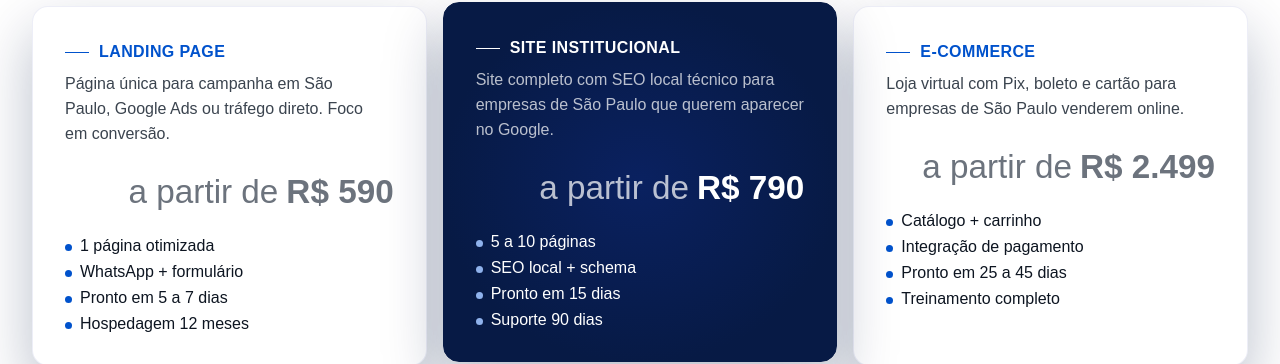
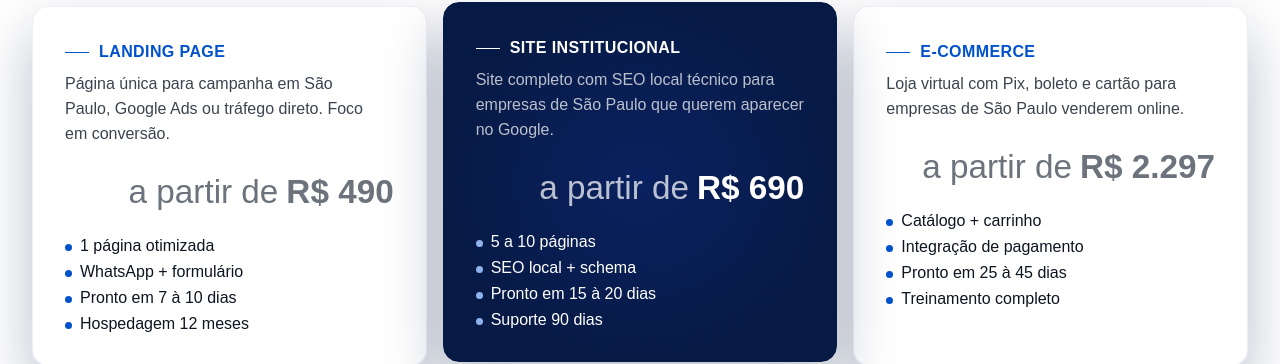
Before and after one commit to robsonsvicero/robson-svicero, a React (Vite) app: page /planos in a window 1280 px wide. Shown: the part 1298-1662 px from the top of the page. Built offline with nearby package versions, Linux system fonts and the light colour scheme; no server answers; a web font is replaced by a local one.

Commit message:
Ajustes em planos

```diff
--- a/src/pages/Planos/Planos.jsx
+++ b/src/pages/Planos/Planos.jsx
@@ -32,11 +32,11 @@ const plans = [
     name: "Landing Page",
     focus: "LANDING PAGE",
     tone: "Página única para campanha em São Paulo, Google Ads ou tráfego direto. Foco em conversão.",
-    price: "590",
+    price: "490",
     bullets: [
       "1 página otimizada",
       "WhatsApp + formulário",
-      "Pronto em 5 a 7 dias",
+      "Pronto em 7 à 10 dias",
       "Hospedagem 12 meses",
     ],
   },
@@ -45,11 +45,11 @@ const plans = [
     name: "Site Institucional",
     focus: "SITE INSTITUCIONAL",
     tone: "Site completo com SEO local técnico para empresas de São Paulo que querem aparecer no Google.",
-    price: "790",
+    price: "690",
     bullets: [
       "5 a 10 páginas",
       "SEO local + schema",
-      "Pronto em 15 dias",
+      "Pronto em 15 à 20 dias",
       "Suporte 90 dias",
     ],
     featured: true,
@@ -59,11 +59,11 @@ const plans = [
     name: "E-commerce",
     focus: "E-COMMERCE",
     tone: "Loja virtual com Pix, boleto e cartão para empresas de São Paulo venderem online.",
-    price: "2.499",
+    price: "2.297",
     bullets: [
       "Catálogo + carrinho",
       "Integração de pagamento",
-      "Pronto em 25 a 45 dias",
+      "Pronto em 25 à 45 dias",
       "Treinamento completo",
     ],
   },
```
